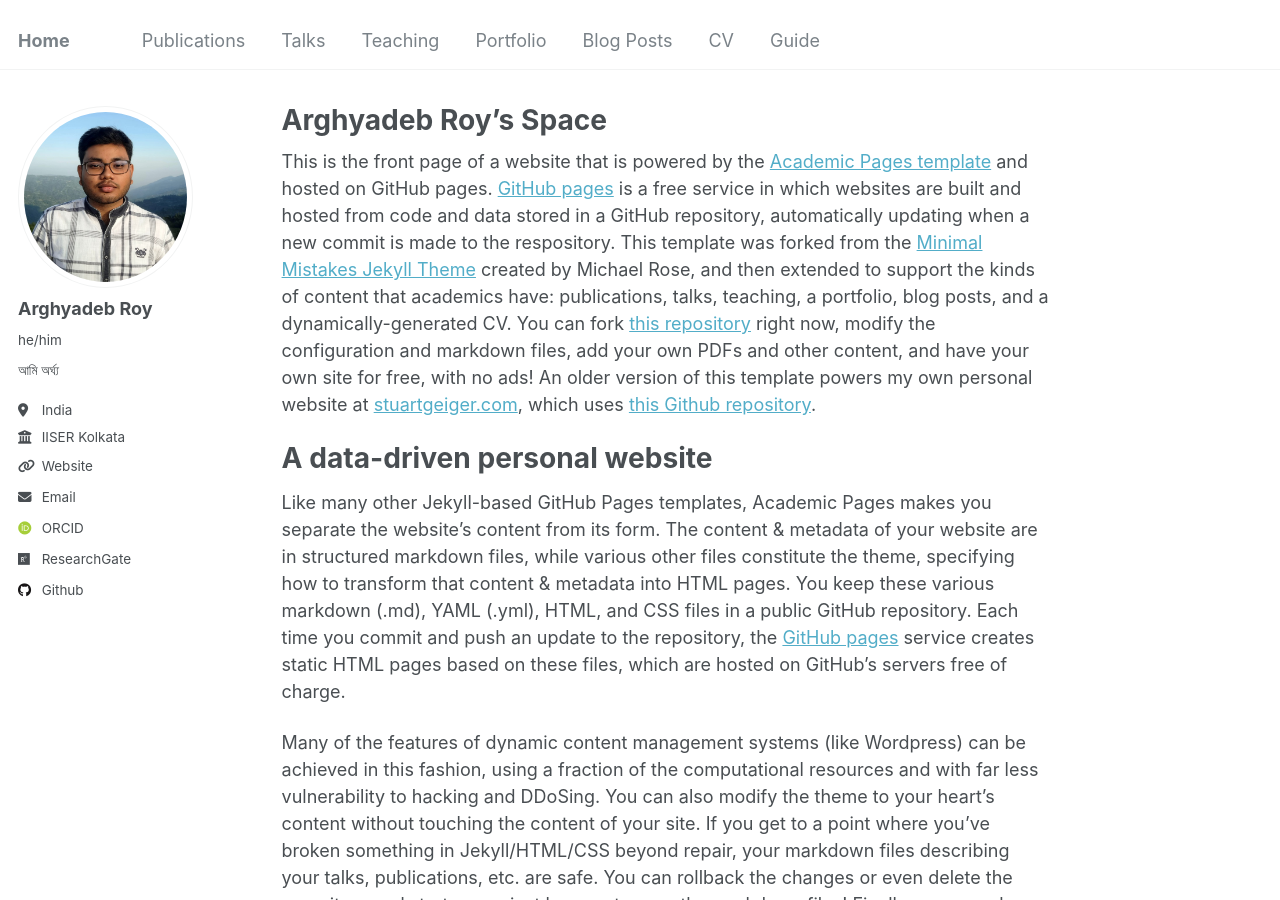
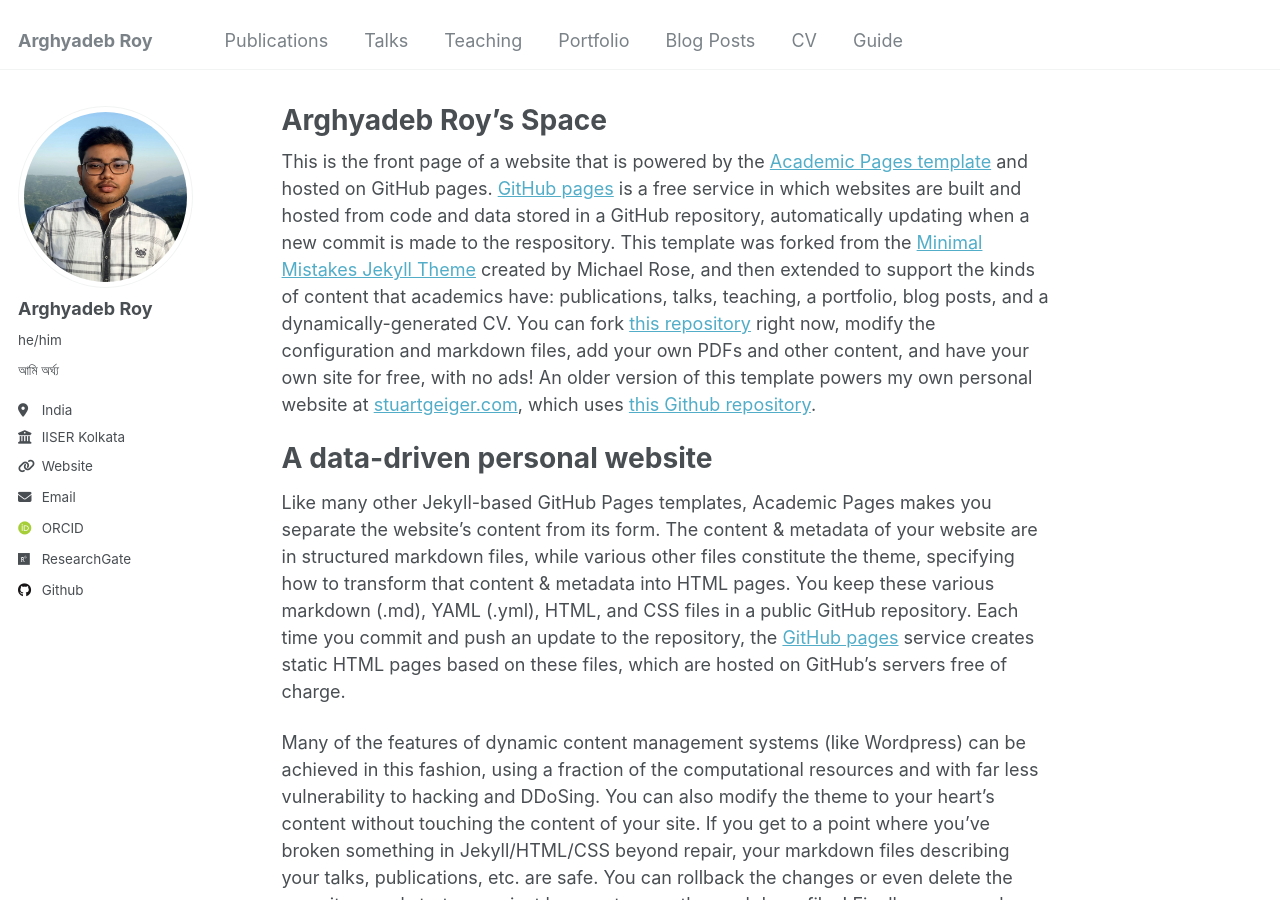
Before and after one commit to arghyadebroy/arghyadebroy.github.io, a Jekyll site: the page built from _pages/about.md, in a window 1280 px wide and 900 px high. Built offline with Jekyll 4.4.1, drawn with Linux system fonts in a browser that asks for light colours; some web fonts are replaced.

Commit message:
Update _config.yml

```diff
--- a/_config.yml
+++ b/_config.yml
@@ -8,10 +8,10 @@
 
 # Basic Site Settings
 locale                   : "en-US"
-title                    : "Home"
+title                    : "Arghyadeb Roy"
 title_separator          : "-"
 name                     : &name "Arghyadeb Roy"
-description              : &description "আমি অর্ঘ্য"
+description              : &description "Discipline: Quantum Chemistry, Computational Chemistry, Astrochemistry, Astrophysics"
 url                      : https://arghyadebroy.github.io/ # the base hostname & protocol for your site e.g. "https://mmistakes.github.io"
 baseurl                  : "" # the subpath of your site, e.g. "/blog"
 repository               : "arghyadebroy/arghyadebroy.github.io"
```
